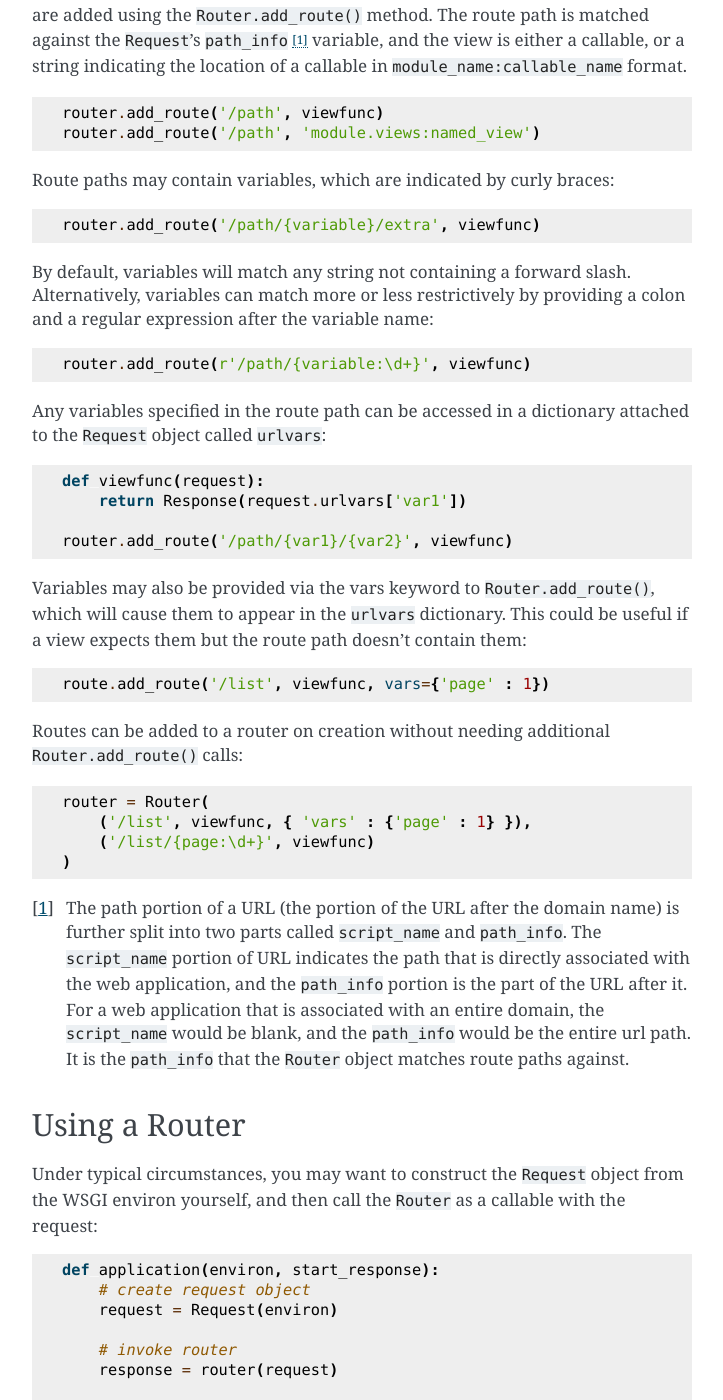
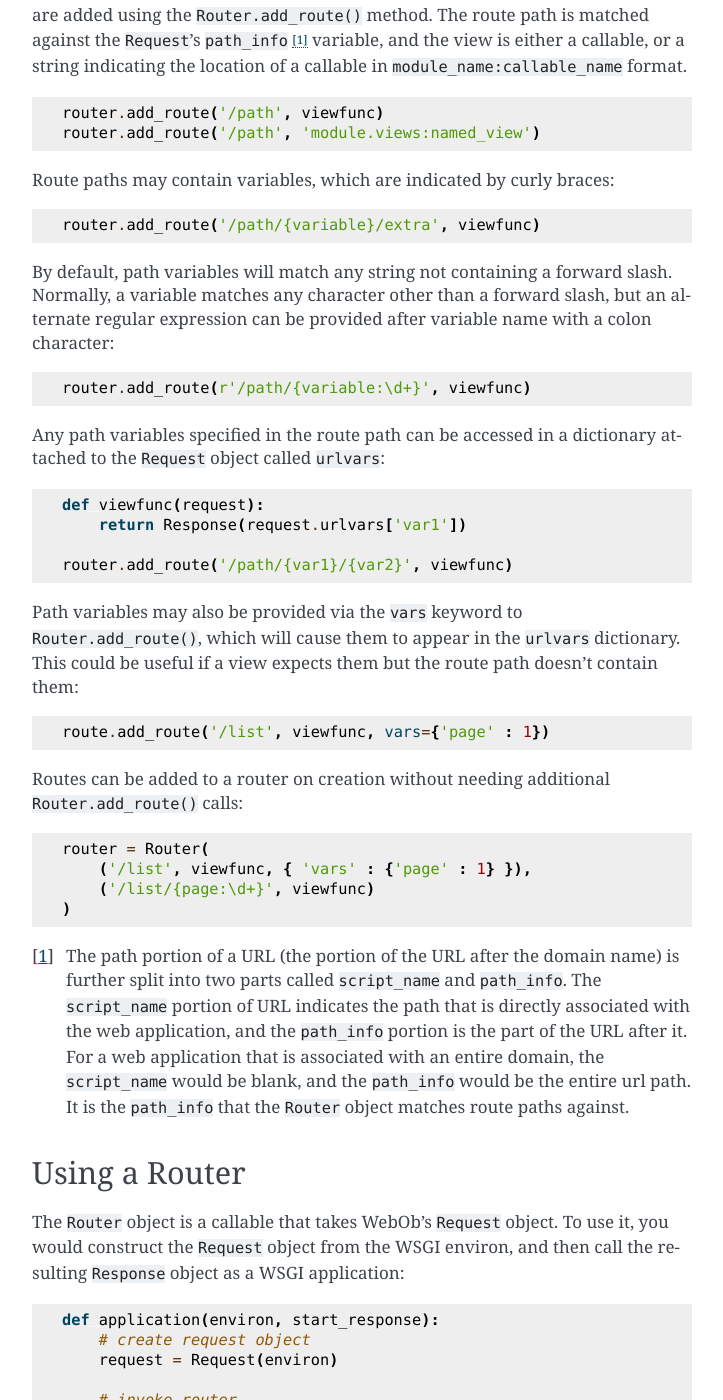
Before and after one commit to rschoon/simplerouter, a Sphinx documentation site: the page built from docs/index.rst, in a window 1280 px wide and 1400 px high, scrolled down 896 px. Shown: the whole window, without its empty margins (388-1111 px from the left). Built offline with Sphinx 7.4.7, drawn with Linux system fonts in a browser that asks for light colours; some of the changed text lies outside the part shown.

Commit message:
Doc cleanup.

```diff
--- a/README.rst
+++ b/README.rst
@@ -19,7 +19,7 @@
 
 simplerouter uses a setup.py script in the usual fashion, like so::
 
-    $ python3.3 ./setup.py install
+    $ python ./setup.py install
 
 Alternately, simplerouter is available on pypi and can be installed
 using pip::
--- a/docs/index.rst
+++ b/docs/index.rst
@@ -62,15 +62,16 @@
 
     router.add_route('/path/{variable}/extra', viewfunc)
 
-By default, variables will match any string not containing a forward
-slash. Alternatively, variables can match more or less restrictively
-by providing a colon and a regular expression after the variable name:
+By default, path variables will match any string not containing a forward
+slash. Normally, a variable matches any character other than a forward
+slash, but an alternate regular expression can be provided after variable
+name with a colon character:
 
 .. code-block:: python
 
     router.add_route(r'/path/{variable:\d+}', viewfunc)
 
-Any variables specified in the route path can be accessed in a
+Any path variables specified in the route path can be accessed in a
 dictionary attached to the ``Request`` object called ``urlvars``:
 
 .. code-block:: python
@@ -80,7 +81,7 @@
 
     router.add_route('/path/{var1}/{var2}', viewfunc)
 
-Variables may also be provided via the vars keyword to
+Path variables may also be provided via the ``vars`` keyword to
 ``Router.add_route()``, which will cause them to appear in the ``urlvars``
 dictionary.  This could be useful if a view expects them but the route
 path doesn't contain them:
@@ -112,9 +113,10 @@
 Using a Router
 --------------
 
-Under typical circumstances, you may want to construct the ``Request``
-object from the WSGI environ yourself, and then call the ``Router``
-as a callable with the request:
+The ``Router`` object is a callable that takes WebOb's ``Request``
+object.  To use it, you would construct the ``Request`` object
+from the WSGI environ, and then call the resulting ``Response``
+object as a WSGI application:
 
 .. code-block:: python
 
@@ -143,7 +145,7 @@
 Default View
 ............
 
-By default, a ``Router`` will return WebOb's HTTPNotFound error response if
+By default, a ``Router`` will return WebOb's ``HTTPNotFound`` error response if
 no view manages to return a valid response.  This behavior can be changed
 by providing a different view via the ``default`` keyword to the
 ``Router`` initializer.
```
Also changed, not shown: other parts of docs/index.rst (+3 -3 lines).
